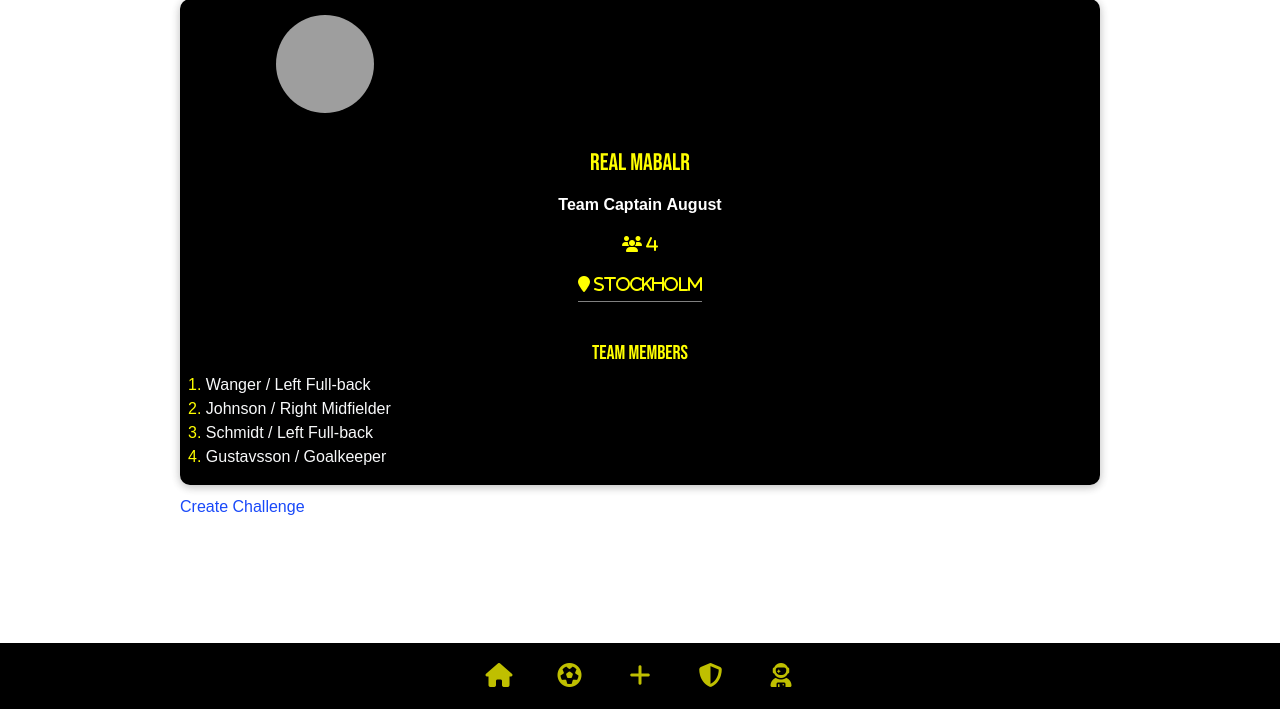
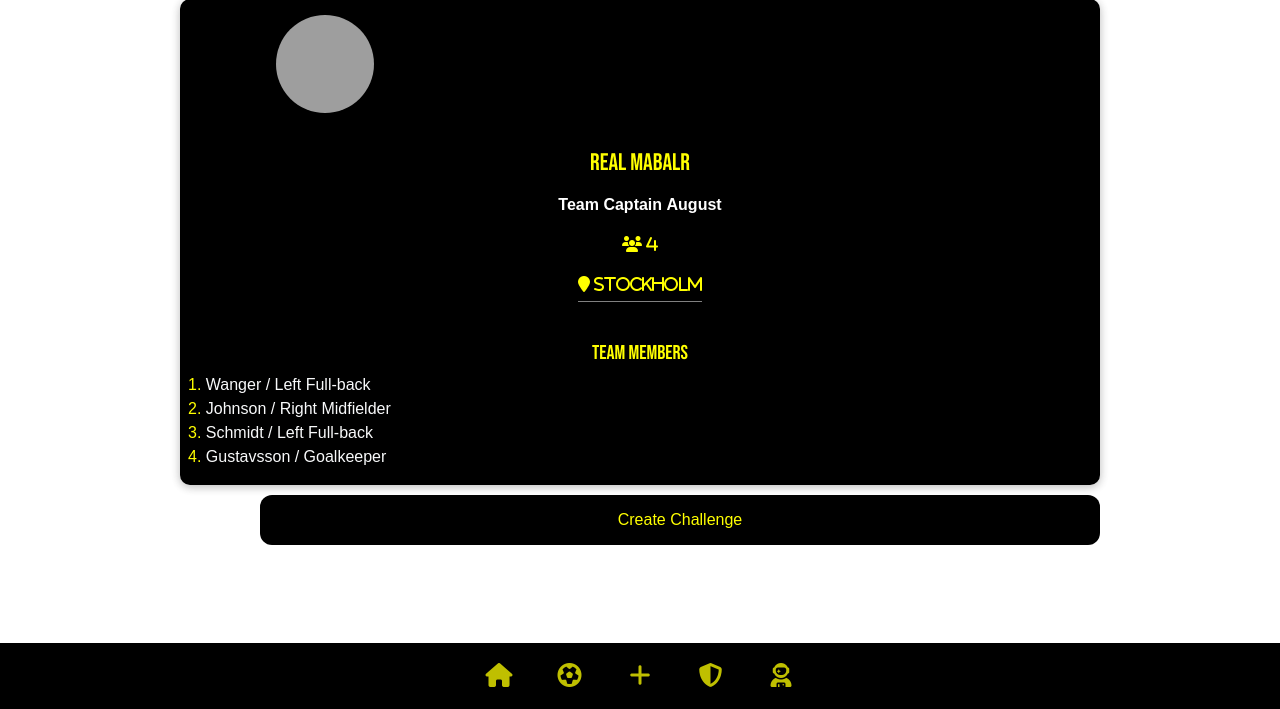
Before and after one commit to CarliSch/Balr, a Rails app: page /clubs/1 in a window 1280 px wide. Shown: the part 91-800 px from the top of the page. Run offline with Rails 7, Linux system fonts and the light colour scheme; a user stored in the database is signed in; data comes from the database, SQL or seed files in the repository; data that the repository does not hold is empty; style sheets or scripts are compiled from the project's sources; parts of the project's set-up code (start-up, migrations or seed data) failed here and were passed over; some libraries are stand-ins or nearby versions; some web fonts are replaced; grey boxes are pictures that could not be loaded.

Commit message:
button create

```diff
--- a/app/views/clubs/show.html.erb
+++ b/app/views/clubs/show.html.erb
@@ -78,7 +78,7 @@
         <% end %>
       <% end %>
       <% if current_user.captain_of_own_club? && current_user.club != @club %>
-          <%= link_to "Create Challenge", new_match_path(challenged_club_id: @club.id) %>
+          <%= link_to "Create Challenge", new_match_path(challenged_club_id: @club.id), class:"button-bb-with-margin d-flex justify-content-center"%>
       <% end  %>
     </div>
   </div>
```
